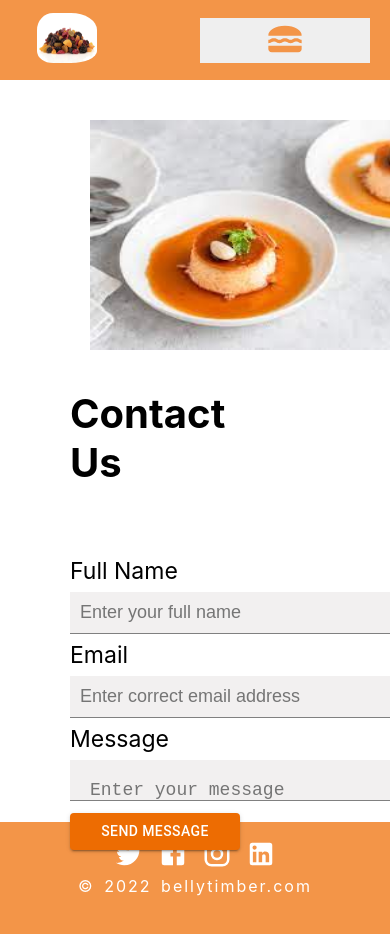
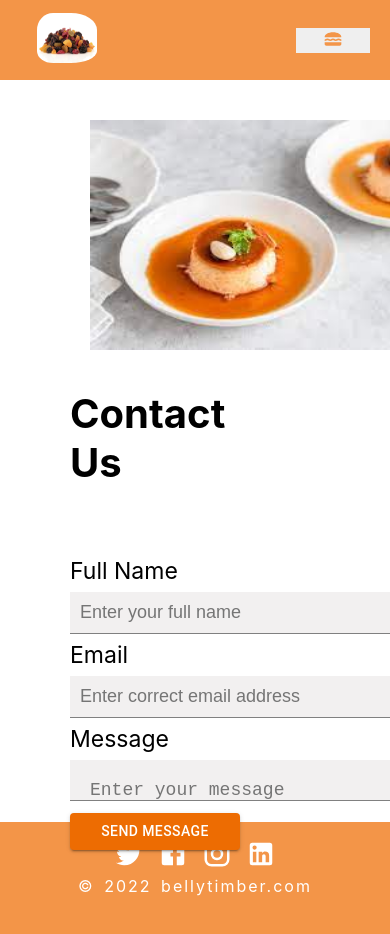
Before and after one commit to 897Godislove/Pure-React, a React (Create React App) app: page /contact in a window 390 px wide. Shown: the top 934 px of the page. Built offline with nearby package versions, Linux system fonts and the light colour scheme.

Commit message:
My navbar is at risk

```diff
--- a/src/css/Navbar.css
+++ b/src/css/Navbar.css
@@ -54,7 +54,7 @@
   }
   .navbar #open .hiddenLinks{
     display: inherit;
-    margin-left: 30px;
+    margin-left: 10px;
   }
  .navbar #close .hiddenLinks{
     display: none;
@@ -68,7 +68,7 @@
   .navbar .rightSide{
     justify-content: flex-end;
     padding: 10px;
-    width: 50%;
+    width: 20%;
   }
   .navbar .rightSide .button{
     display: inherit;
@@ -76,6 +76,9 @@
   .navbar .leftSide{
     padding-left: 7px;
     width: 50%;
+  }
+  .navbar .rightSide svg{
+  font-size: 20px;
   }
 }
 
```
